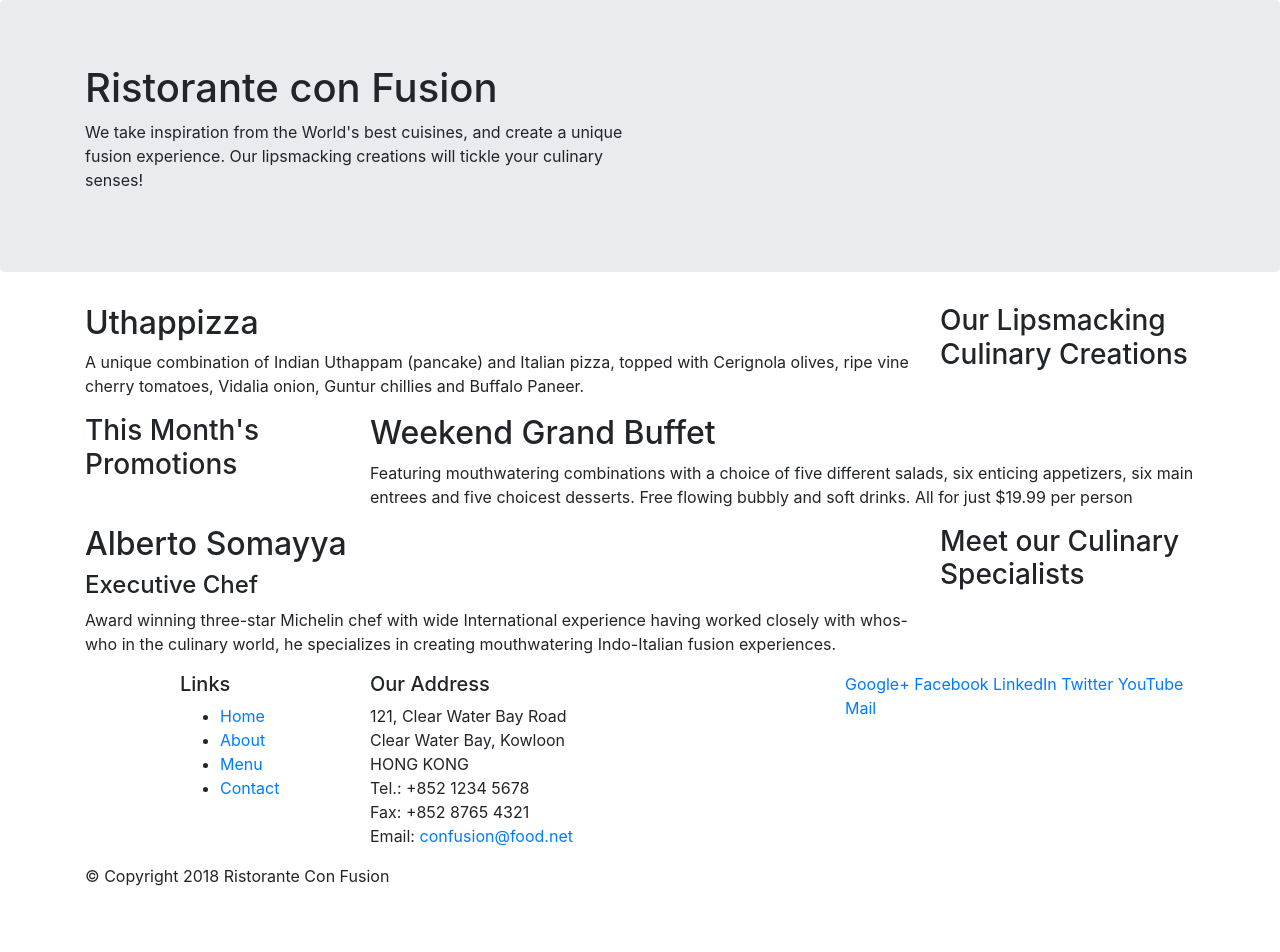
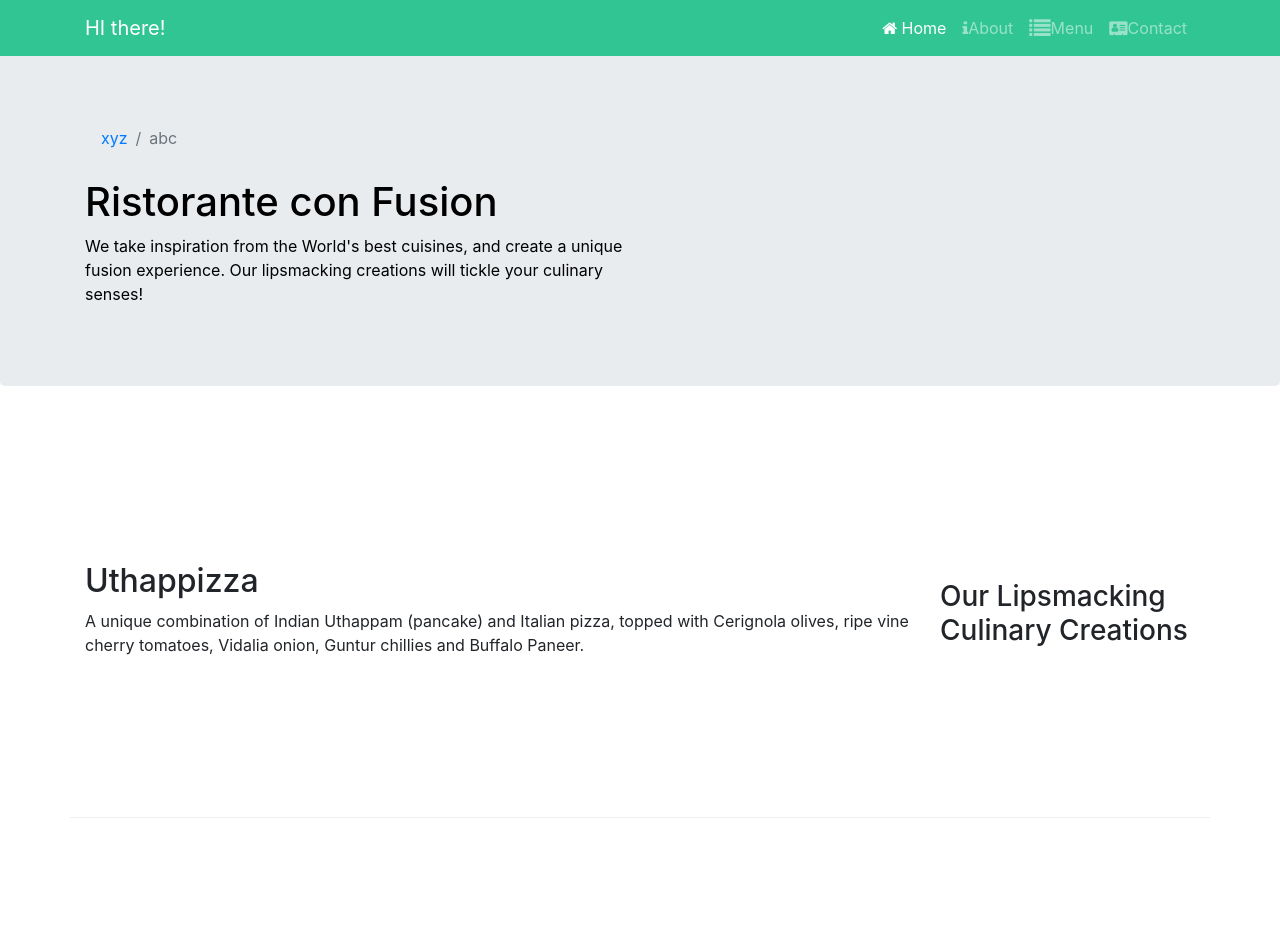
Before and after one commit to chaudharyyogesh/coursera-fullstack-confusion, a website: page index.html in a window 1280 px wide. Shown: the top 952 px of the page. Before the commit the page ends 904 px from the top, so only its background shows below. Drawn offline with nearby package versions, Linux system fonts and the light colour scheme.

Commit message:
vavbar bootstrap and fontawesome used and learned

```diff
--- /dev/null
+++ b/css/style.css
@@ -0,0 +1,38 @@
+.row-header{
+    margin:0px auto;
+    padding: 0px auto;
+}
+.row-content{
+    margin: 0px auto;
+    padding: 50px 0px 50px 0px;
+    border-bottom: 1px ridge;
+    min-height: 400px;
+}
+
+.footer{
+    background-color: #d1c4e9;
+    margin: 0px auto;
+    padding: 20px 0px 20px 0px;
+}
+
+.jumbotron{
+padding: 70px 30px;
+margin: 0px auto;
+background: #9575cd;
+color: black;
+
+}
+
+.address{
+    font-size: 80%;
+    margin: 0;
+    color: black;
+}
+
+body{
+    padding: 50px 0 0 0;
+    z-index: 0;
+}
+.navbar-dark{
+    background-color: rgb(50, 197, 148); /*must remove bg-primary*/
+}
--- a/index.html
+++ b/index.html
@@ -7,16 +7,50 @@
     <meta name="viewport" content="width=device-width, initial-scale=1, shrink-to-fit=no">
     <meta http-equiv="x-ua-compatible" content="ie=edge">
 
+    <link rel="stylesheet" href="css/style.css">
     <!-- Bootstrap CSS -->
     <link rel="stylesheet" href="node_modules/bootstrap/dist/css/bootstrap.min.css">
+
+    <link rel="stylesheet" href="node_modules/font-awesome/css/font-awesome.min.css">
+    <link rel="stylesheet" href="node_modules/bootstrap-social/bootstrap-social.css">
     <title>Ristorante Con Fusion</title>
 </head>
 
 <body>
+<nav class="navbar navbar-dark navbar-expand-sm  fixed-top">
+        <div class="container">
+            <button class="navbar-toggler" type="button" data-toggle="collapse" data-target="#Navbar">
+                <span class="navbar-toggler-icon"></span>
+            </button>
+            <a href="#" class="navbar-brand mr-auto">HI there!</a>
+            <div class="collapse navbar-collapse" id="Navbar">
+                <ul class="navbar-nav ml-auto">
+                    <li class="nav-item active">
+                        <a class="nav-link" href="#"><span class="fa fa-home"></span> Home</a>
+                    </li>
+                    <li class="nav-item">
+                        <a class="nav-link" href="#"><span class="fa fa-info"></span>About</a>
+                    </li>
+                    <li class="nav-item">
+                        <a class="nav-link" href="#"><span class="fa fa-list fa-lg"></span>Menu</a>
+                    </li>
+                    <li class="nav-item">
+                        <a class="nav-link" href="#"><span class="fa fa-address-card"></span>Contact</a>
+                    </li>
+                </ul>
+            </div>
 
+        </div>
+    </nav>
+    <!-- using breadcrumb for quick navigation or displaying the current page hierarchy  -->
     <header class="jumbotron">
-        <div class="container">
-            <div class="row">
+
+        <div class="container ">
+            <ol class="breadcrumb">
+                <li class="breadcrumb-item"><a href="#">xyz</a></li>
+                <li class="breadcrumb-item active">abc</li>
+            </ol>
+            <div class="row row-header">
                 <div class="col-12 col-sm-6">
                     <h1>Ristorante con Fusion</h1>
                     <p>We take inspiration from the World's best cuisines, and create a unique fusion experience. Our lipsmacking creations will tickle your culinary senses!</p>
@@ -28,7 +62,7 @@
     </header>
 
     <div class="container">
-        <div class="row">
+        <div class="row row-content align-items-center">
             <div class="col-12 sol-sm-4 col-md-3 order-sm-last">
                 <h3>Our Lipsmacking Culinary Creations</h3>
             </div>
@@ -39,7 +73,7 @@
         </div>
 
 
-        <div class="row">
+        <div class="row row-content align-items-center">
             <div class="col-12 sol-sm-4 col-md-3">
                 <h3>This Month's Promotions</h3>
             </div>
@@ -49,7 +83,7 @@
             </div>
         </div>
 
-        <div class="row">
+        <div class="row row-content align-items-center">
             <div class="col-12 sol-sm-4 col-md-3 order-sm-last">
                 <h3>Meet our Culinary Specialists</h3>
             </div>
@@ -61,12 +95,12 @@
         </div>
     </div>
 
-    <footer>
+    <footer class="footer">
         <div class="container">
             <div class="row">
                 <div class="col-4 col-sm-2 offset-1">
                     <h5>Links</h5>
-                    <ul>
+                    <ul class="list-unstyled">
                         <li><a href="#">Home</a></li>
                         <li><a href="#">About</a></li>
                         <li><a href="#">Menu</a></li>
@@ -75,7 +109,7 @@
                 </div>
                 <div class="col-7 col-sm-5">
                     <h5>Our Address</h5>
-                    <address>
+                    <address class="address">
 		              121, Clear Water Bay Road<br>
 		              Clear Water Bay, Kowloon<br>
 		              HONG KONG<br>
@@ -84,18 +118,18 @@
 		              Email: <a href="mailto:confusion@food.net">confusion@food.net</a>
 		           </address>
                 </div>
-                <div class="col-12 col-sm-4">
-                    <div>
-                        <a href="http://google.com/+">Google+</a>
-                        <a href="http://www.facebook.com/profile.php?id=">Facebook</a>
-                        <a href="http://www.linkedin.com/in/">LinkedIn</a>
-                        <a href="http://twitter.com/">Twitter</a>
-                        <a href="http://youtube.com/">YouTube</a>
-                        <a href="mailto:">Mail</a>
+                <div class="col-12 col-sm-4 align-self-center">
+                    <div class="text-center ">
+                        <a class="btn btn-social-icon btn-google" href="http://google.com/+"><span class="fa fa-google-plus fa-lg"></span></a>
+                        <a class="btn btn-social-icon btn-facebook" href="http://www.facebook.com/profile.php?id="><span class="fa fa-facebook fa-lg"></a>
+                        <a class="btn btn-social-icon btn-linkedin" href="http://www.linkedin.com/in/"><span class="fa fa-linkedin fa-lg"></a>
+                        <a class="btn btn-social-icon btn-twitter" href="http://twitter.com/"><span class="fa fa-twitter fa-lg"></a>
+                        <a class="btn btn-social-icon btn-google" href="http://youtube.com/"><span class="fa fa-youtube fa-lg"></a>
+                        <a class="btn btn-social-icon" href="mailto:"><span class="fa fa-envelope fa-lg"></span></a>
                     </div>
                 </div>
            </div>
-           <div class="row">
+           <div class="row justify-content-center">
                 <div class="col-auto">
                     <p>© Copyright 2018 Ristorante Con Fusion</p>
                 </div>
--- a/package.json
+++ b/package.json
@@ -15,6 +15,8 @@
   },
   "dependencies": {
     "bootstrap": "^4.0.0",
+    "bootstrap-social": "^5.1.1",
+    "font-awesome": "^4.7.0",
     "jquery": "^3.3.1",
     "popper.js": "^1.12.9"
   }
```
Also changed, not shown: 1 other file.
